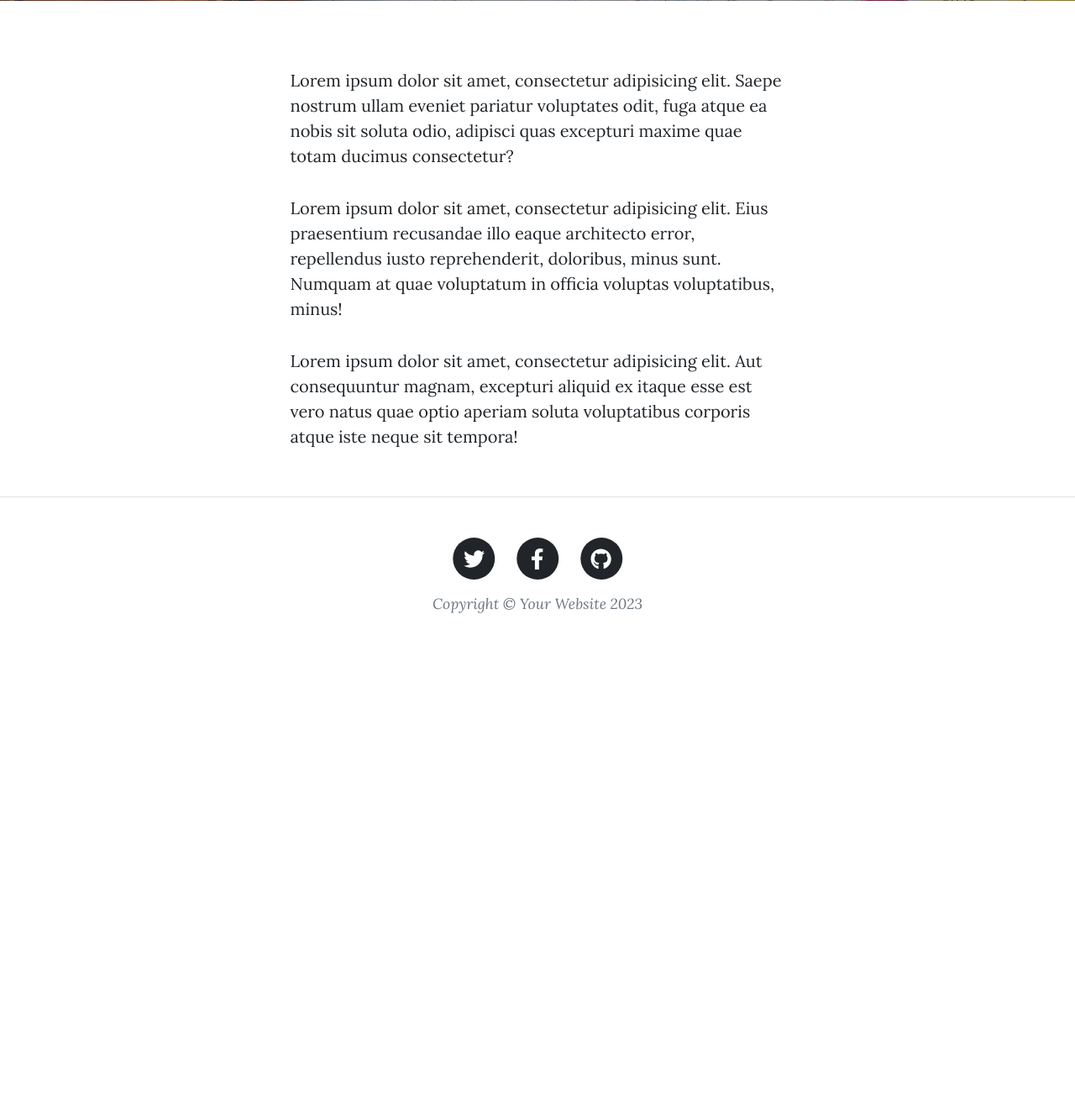
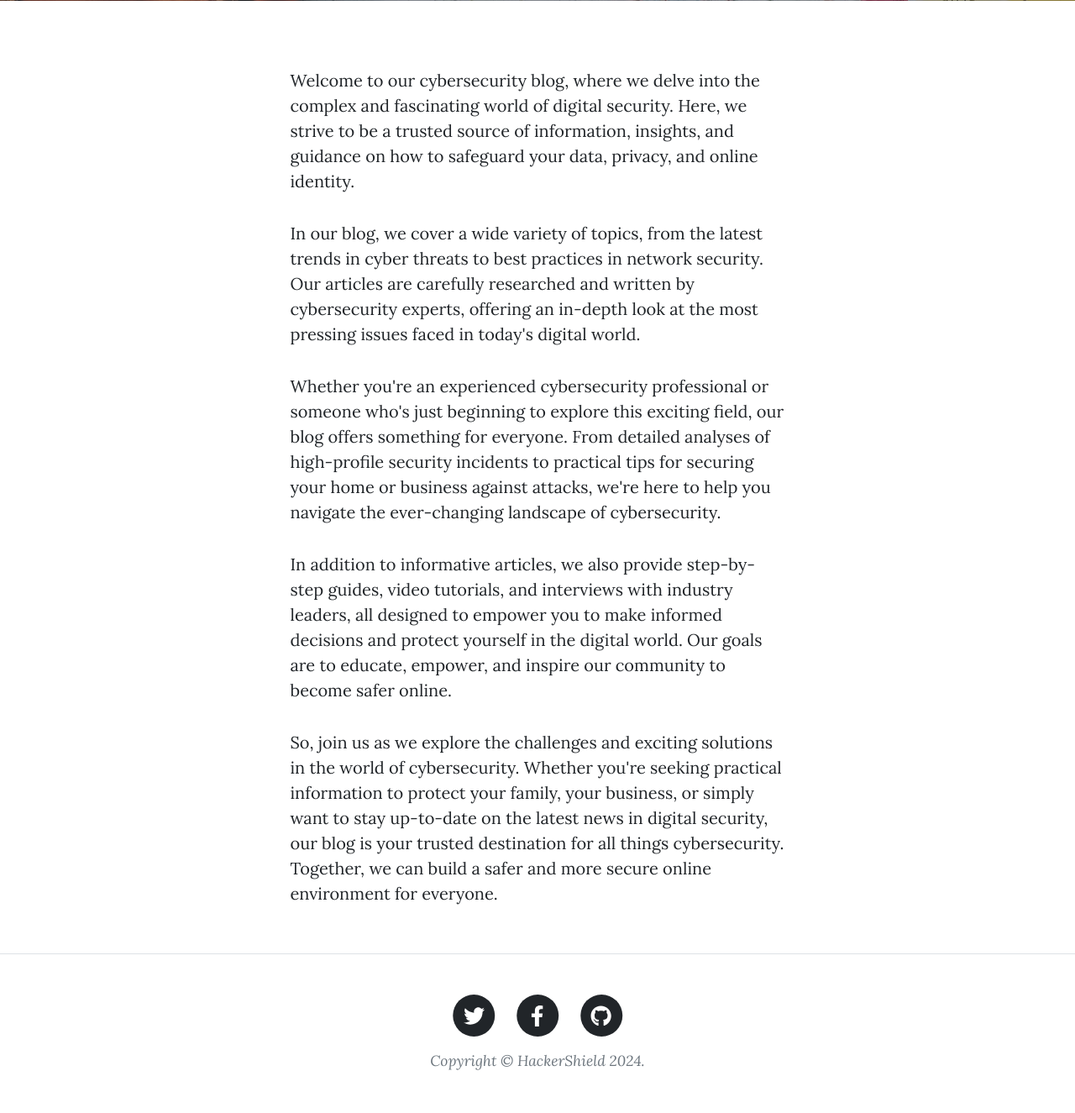
Before and after one commit to PiresRenan/HackShieldBlog, a Flask app: page /about in a window 1280 px wide. Shown: the part 531-1856 px from the top of the page at 84% size. Before the commit the page ends 1261 px from the top, so only its background shows below. Run offline with Flask 3, Linux system fonts and the light colour scheme; some libraries are stand-ins or nearby versions.

Commit message:
[19/05/2024]Renan Pires

```diff
--- a/main.py
+++ b/main.py
@@ -274,4 +274,4 @@ def contact():
 
 
 if __name__ == "__main__":
-    app.run(host='127.0.0.1', debug=True, port=5001)
+    app.run(host='0.0.0.0', debug=True, port=5001)
--- a/templates/about.html
+++ b/templates/about.html
@@ -22,23 +22,32 @@
     <div class="row gx-4 gx-lg-5 justify-content-center">
       <div class="col-md-10 col-lg-8 col-xl-7">
         <p>
-          Lorem ipsum dolor sit amet, consectetur adipisicing elit. Saepe
-          nostrum ullam eveniet pariatur voluptates odit, fuga atque ea nobis
-          sit soluta odio, adipisci quas excepturi maxime quae totam ducimus
-          consectetur?
+          Welcome to our cybersecurity blog, where we delve into the complex and fascinating world of digital security.
+            Here, we strive to be a trusted source of information, insights, and guidance on how to safeguard your data,
+            privacy, and online identity.
         </p>
         <p>
-          Lorem ipsum dolor sit amet, consectetur adipisicing elit. Eius
-          praesentium recusandae illo eaque architecto error, repellendus iusto
-          reprehenderit, doloribus, minus sunt. Numquam at quae voluptatum in
-          officia voluptas voluptatibus, minus!
+          In our blog, we cover a wide variety of topics, from the latest trends in cyber threats to best practices in
+            network security. Our articles are carefully researched and written by cybersecurity experts, offering an
+            in-depth look at the most pressing issues faced in today's digital world.
         </p>
         <p>
-          Lorem ipsum dolor sit amet, consectetur adipisicing elit. Aut
-          consequuntur magnam, excepturi aliquid ex itaque esse est vero natus
-          quae optio aperiam soluta voluptatibus corporis atque iste neque sit
-          tempora!
+          Whether you're an experienced cybersecurity professional or someone who's just beginning to explore this
+            exciting field, our blog offers something for everyone. From detailed analyses of high-profile security
+            incidents to practical tips for securing your home or business against attacks, we're here to help you
+            navigate the ever-changing landscape of cybersecurity.
         </p>
+          <p>
+              In addition to informative articles, we also provide step-by-step guides, video tutorials, and interviews
+              with industry leaders, all designed to empower you to make informed decisions and protect yourself in the
+              digital world. Our goals are to educate, empower, and inspire our community to become safer online.
+          </p>
+          <p>
+              So, join us as we explore the challenges and exciting solutions in the world of cybersecurity. Whether
+              you're seeking practical information to protect your family, your business, or simply want to stay
+              up-to-date on the latest news in digital security, our blog is your trusted destination for all things
+              cybersecurity. Together, we can build a safer and more secure online environment for everyone.
+          </p>
       </div>
     </div>
   </div>
--- a/templates/footer.html
+++ b/templates/footer.html
@@ -29,7 +29,7 @@
                               </a>
                           </li>
                       </ul>
-                      <div class="small text-center text-muted fst-italic">Copyright &copy; Your Website 2023</div>
+                      <div class="small text-center text-muted fst-italic">Copyright &copy; HackerShield 2024.</div>
                   </div>
               </div>
           </div>
```
Also changed, not shown: models.py (added, +61 -0 lines), instance/posts.db (added), 1 other file.
